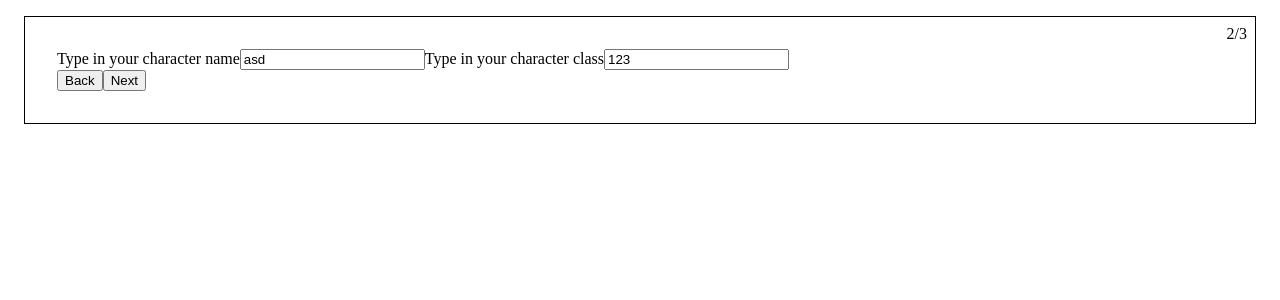
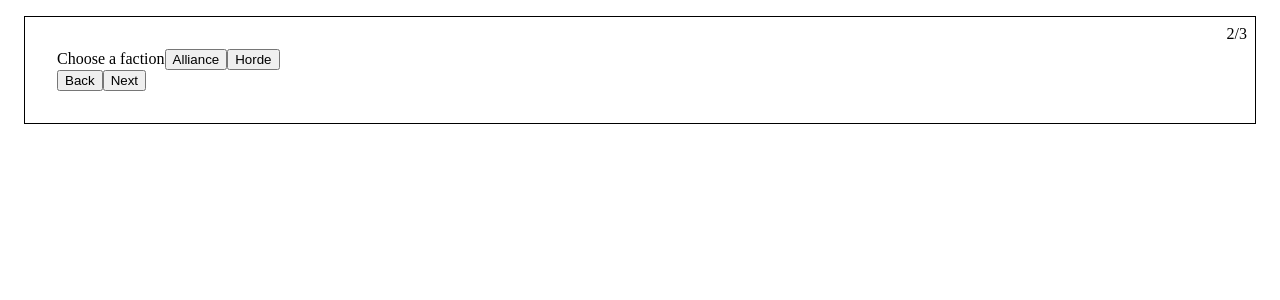
Before and after one commit to AndreiOrtan/WoW-demo, a React (Vite) app: page / in a window 1280 px wide. Both pictures are taken after a click on the button "Next". Shown: the top 300 px of the page. Built offline with nearby package versions, Linux system fonts and the light colour scheme.

Commit message:
adjusted the form with WoW data

```diff
--- a/src/AddressForm.tsx
+++ /dev/null
@@ -1,40 +0,0 @@
-interface UserFormProps {
-  updateField: (field: Partial<InfoForm>) => void;
-}
-interface InfoForm extends UserFormProps {
-  street: string;
-  number: string;
-  letter: string;
-}
-
-export default function AddressForm({
-  street,
-  number,
-  letter,
-  updateField,
-}: InfoForm) {
-  return (
-    <div>
-      <label>Street</label>
-      <input
-        type="text"
-        value={street}
-        onChange={(e) => updateField({ street: e.target.value })}
-      />
-      <label>Number</label>
-
-      <input
-        type="text"
-        value={number}
-        onChange={(e) => updateField({ number: e.target.value })}
-      />
-      <label>Letter</label>
-
-      <input
-        type="text"
-        value={letter}
-        onChange={(e) => updateField({ letter: e.target.value })}
-      />
-    </div>
-  );
-}
--- a/src/App.tsx
+++ b/src/App.tsx
@@ -1,43 +1,29 @@
 import { useState } from "react";
-import AddressForm from "./AddressForm";
 import "./App.css";
-import CharacterForm from "./CharacterForm";
-import InfoForm from "./InfoForm";
+import CharacterName from "./Components/FormPages/CharacterName";
+import FactionSelector from "./Components/FormPages/FactionSelector";
+import RaceSelector from "./Components/FormPages/RaceSelector";
+import { IData } from "./types";
 import useFormHook from "./useFormHook";
 
 const INITIAL_DATA = {
-  name: "",
-  age: "",
-  university: "",
-  characterName: "asd",
-  characterClass: "123",
-  street: "",
-  number: "",
-  letter: "",
+  faction: "",
+  characterName: "",
+  characterRace: "",
 };
-
-interface IData {
-  name: string;
-  age: string;
-  university: string;
-  characterName: string;
-  characterClass: string;
-  street: string;
-  number: string;
-  letter: string;
-}
 
 function App() {
   const [data, setData] = useState(INITIAL_DATA);
-  function updateFields(field: Partial<IData>) {
+  console.log(data);
+  function updateField(field: Partial<IData>) {
     setData((prevData) => {
       return { ...prevData, ...field };
     });
   }
   const { indexPage, page, pages, nextPage, previousPage } = useFormHook([
-    <AddressForm {...data} updateField={updateFields} />,
-    <CharacterForm {...data} updateField={updateFields} />,
-    <InfoForm {...data} updateField={updateFields} />,
+    <CharacterName {...data} updateField={updateField} />,
+    <FactionSelector updateField={updateField} {...data} />, //TO FIX
+    <RaceSelector {...data} updateField={updateField} />,
   ]);
   return (
     <div className="selector">
--- a/src/CharacterForm.tsx
+++ /dev/null
@@ -1,30 +0,0 @@
-interface UserFormProps {
-  updateField: (field: Partial<InfoForm>) => void;
-}
-interface InfoForm extends UserFormProps {
-  characterName: string;
-  characterClass: string;
-}
-const CharacterForm = ({
-  characterName,
-  characterClass,
-  updateField,
-}: InfoForm) => {
-  return (
-    <div>
-      <label htmlFor="">Type in your character name</label>
-      <input
-        type="text"
-        value={characterName}
-        onChange={(e) => updateField({ characterName: e.target.value })}
-      />
-      <label htmlFor="">Type in your character class</label>
-      <input
-        type="text"
-        value={characterClass}
-        onChange={(e) => updateField({ characterClass: e.target.value })}
-      />
-    </div>
-  );
-};
-export default CharacterForm;
--- /dev/null
+++ b/src/Components/FormPages/CharacterName.tsx
@@ -0,0 +1,15 @@
+import { IData } from "../../types";
+
+const CharacterName = ({ characterName, updateField }: IData) => {
+  return (
+    <div className="name">
+      <label htmlFor="">Type in your character name</label>
+      <input
+        type="text"
+        value={characterName}
+        onChange={(e) => updateField({ characterName: e.target.value })}
+      />
+    </div>
+  );
+};
+export default CharacterName;
--- /dev/null
+++ b/src/Components/FormPages/FactionSelector.tsx
@@ -0,0 +1,19 @@
+import { IData } from "../../types";
+
+const FactionSelector = ({ updateField }: IData) => {
+  return (
+    <div className="faction">
+      <label>Choose a faction</label>
+      <button
+        type="button"
+        onClick={() => updateField({ faction: "alliance" })}
+      >
+        Alliance
+      </button>
+      <button type="button" onClick={() => updateField({ faction: "horde" })}>
+        Horde
+      </button>
+    </div>
+  );
+};
+export default FactionSelector;
--- /dev/null
+++ b/src/Components/FormPages/RaceSelector.tsx
@@ -0,0 +1,26 @@
+import { useState } from "react";
+import { IData } from "../../types";
+
+const ALLIANCE = ["Human", "Dwarf", "Night Elf", "Gnome", "Draenei"];
+const HORDE = ["Orc", "Undead", "Tauren", "Troll", "Blood Elf"];
+
+const RaceSelector = ({ faction, updateField }: IData) => {
+  const fac = faction === "horde" ? HORDE : ALLIANCE;
+
+  const renderedFaction = fac.map((race) => {
+    return (
+      <div key={race}>
+        <input
+          type="radio"
+          value={`${race}`}
+          name="charRace"
+          onChange={() => updateField({ characterRace: race })}
+        />
+        <label>{race}</label>
+      </div>
+    );
+  });
+
+  return <>{faction && renderedFaction}</>;
+};
+export default RaceSelector;
--- a/src/InfoForm.tsx
+++ /dev/null
@@ -1,40 +0,0 @@
-interface UserFormProps {
-  updateField: (field: Partial<InfoForm>) => void;
-}
-interface InfoForm extends UserFormProps {
-  name: string;
-  age: string;
-  university: string;
-}
-
-export default function InfoForm({
-  name,
-  age,
-  university,
-  updateField,
-}: InfoForm) {
-  return (
-    <div>
-      <label>Name</label>
-      <input
-        type="text"
-        value={name}
-        onChange={(e) => updateField({ name: e.target.value })}
-      />
-      <label>Age</label>
-
-      <input
-        type="text"
-        value={age}
-        onChange={(e) => updateField({ age: e.target.value })}
-      />
-      <label>University</label>
-
-      <input
-        type="text"
-        value={university}
-        onChange={(e) => updateField({ university: e.target.value })}
-      />
-    </div>
-  );
-}
--- /dev/null
+++ b/src/types/index.ts
@@ -0,0 +1,6 @@
+export interface IData {
+  characterName: string;
+  faction: string;
+  characterRace: string;
+  updateField: (field: any) => void;
+}
```
